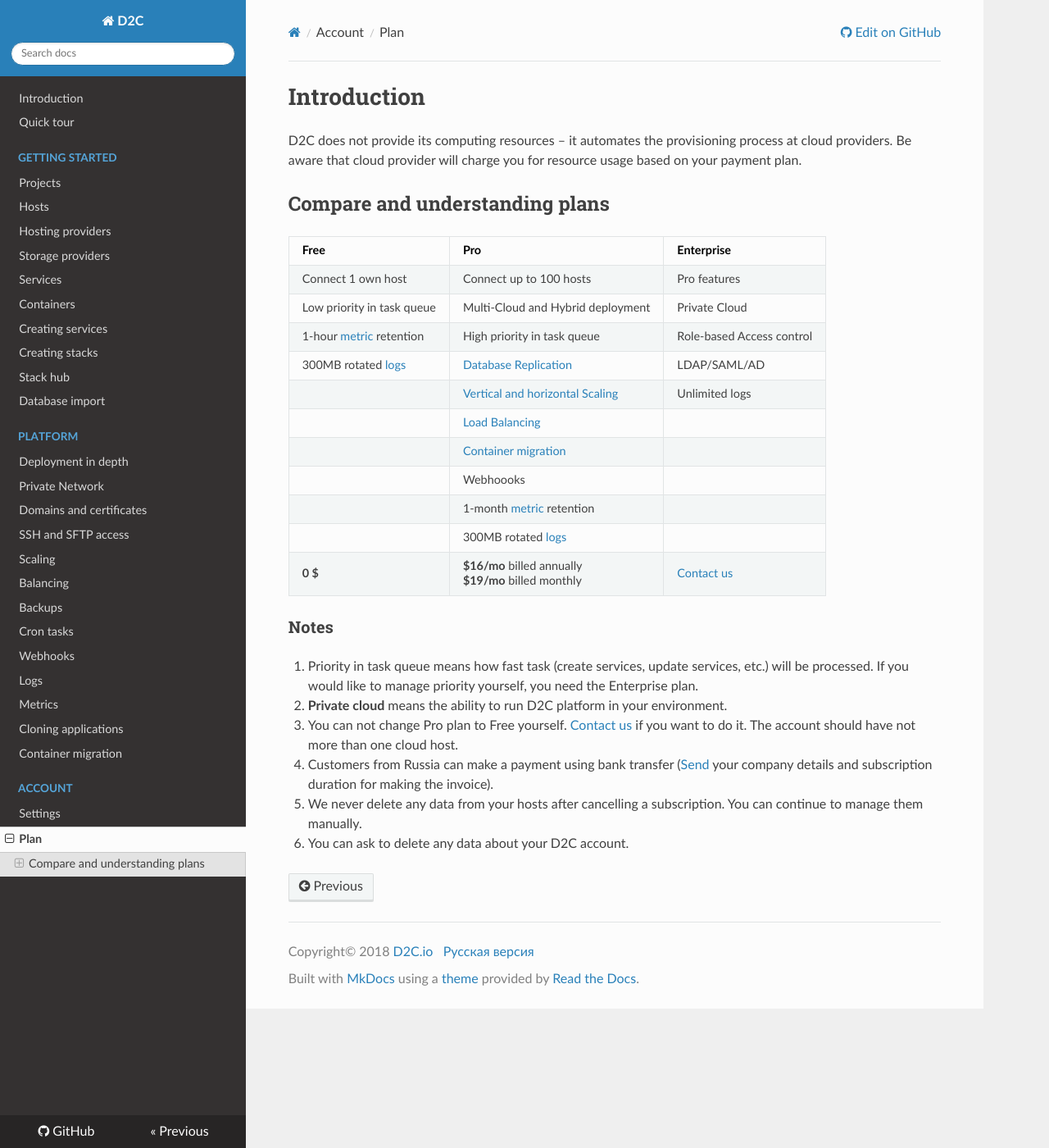
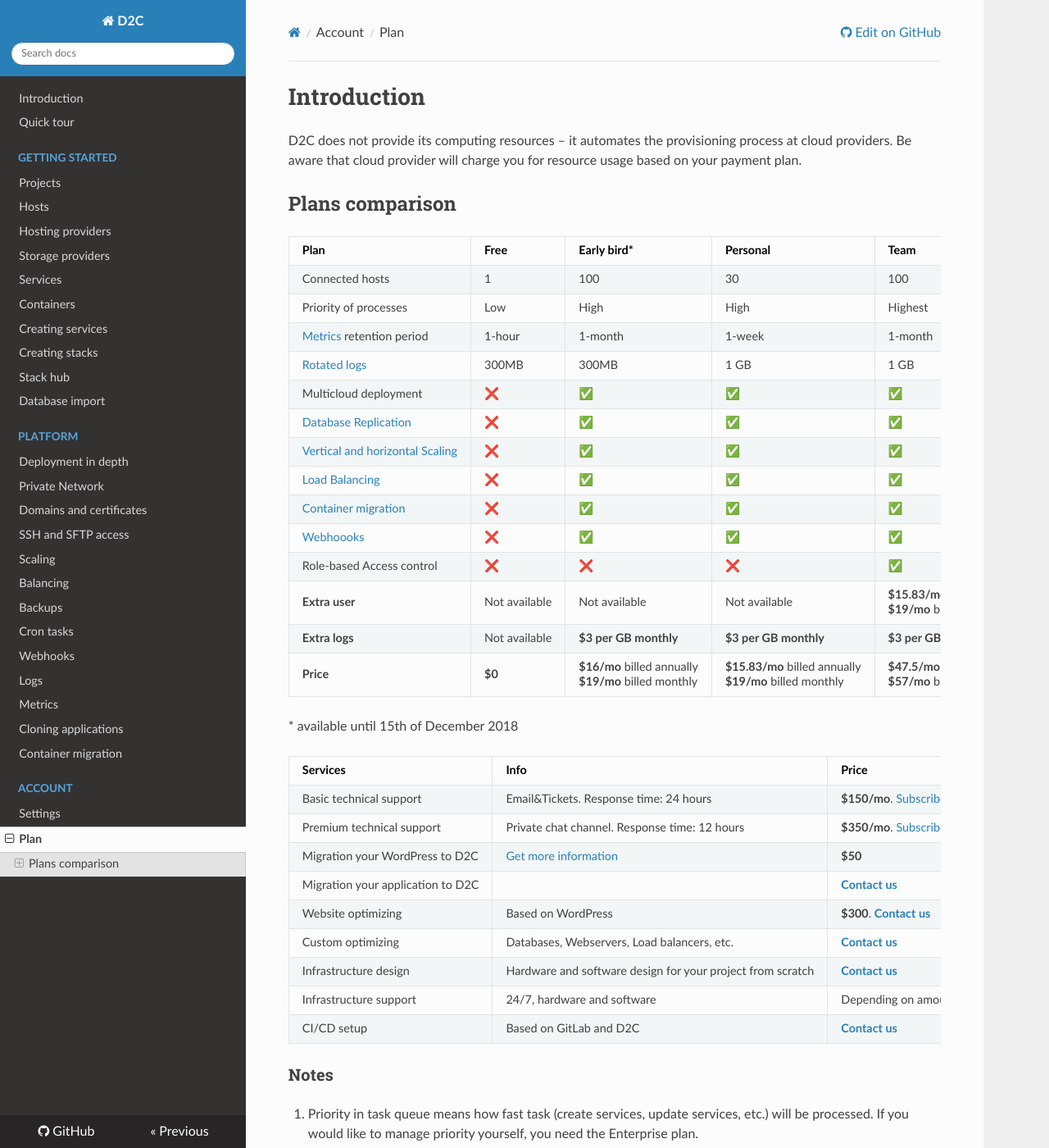
Before and after one commit to d2cio/docs, an MkDocs documentation site: the page built from docs/account/plan.md, in a window 1280 px wide and 1400 px high. Shown: the whole window at 82% size. Built offline with MkDocs 1.6.1, drawn with Linux system fonts in a browser that asks for light colours; nearby versions of some CDN libraries; old or Windows-style settings are respelled for this version of MkDocs; some of the changed text lies outside the part shown.

Commit message:
edited plan and settings pages

```diff
--- a/docs/account/plan.md
+++ b/docs/account/plan.md
@@ -2,28 +2,45 @@
 
 D2C does not provide its computing resources – it automates the provisioning process at cloud providers. Be aware that cloud provider will charge you for resource usage based on your payment plan.
 
-## Compare and understanding plans
+## Plans comparison
 
-Free                                          | Pro                                                      | Enterprise
-:-------------------------------------------- | :------------------------------------------------------- | :----------------------------------
-Connect 1 own host                            | Connect up to 100 hosts                                  | Pro features
-Low priority in task queue                    | Multi-Cloud and Hybrid deployment                        | Private Cloud
-1-hour [metric](/platform/metrics/) retention | High priority in task queue                              | Role-based Access control
-300MB rotated [logs](/platform/logs/)         | [Database Replication](/platform/scaling/)               | LDAP/SAML/AD
-                                              | [Vertical and horizontal Scaling](/platform/scaling/)    | Unlimited logs
-                                              | [Load Balancing](/platform/balancing/)                   |
-                                              | [Container migration](/platform/migration/)              |
-                                              | Webhoooks                                                |
-                                              | 1-month [metric](/platform/metrics/) retention           |
-                                              | 300MB rotated [logs](/platform/logs/)                    |
-**0 $**                                       | **$16/mo** billed annually<br>**$19/mo** billed monthly  | [Contact us](mailto:support@d2c.io)
+Plan                                                  | Free          | Early bird*   | Personal | Team
+:---------------------------------------------------- |-------------- | ---------      | -----    | ----
+Connected hosts                                       | 1             | 100            | 30       |100
+Priority of processes                                 | Low           | High           | High     | Highest
+[Metrics](/platform/metrics/) retention period        | 1-hour        | 1-month        | 1-week   | 1-month
+[Rotated logs](/platform/logs/)                       | 300MB         | 300MB          | 1 GB     | 1 GB
+Multicloud deployment                                 | ❌             | ✅              | ✅        | ✅
+[Database Replication](/platform/scaling/)            | ❌             | ✅              | ✅        | ✅
+[Vertical and horizontal Scaling](/platform/scaling/) | ❌             | ✅              | ✅        | ✅
+[Load Balancing](/platform/balancing/)                | ❌             | ✅              | ✅        | ✅
+[Container migration](/platform/migration/)           | ❌             | ✅              | ✅        | ✅
+[Webhoooks](/platform/webhooks/)                      | ❌             | ✅              | ✅        | ✅
+Role-based Access control                             | ❌             | ❌              | ❌        | ✅
+**Extra user**                                        | Not available | Not available | Not available | **$15.83/mo** billed annually<br>**$19/mo** billed monthly
+**Extra logs**                                        | Not available | **$3 per GB monthly** | **$3 per GB monthly** | **$3 per GB monthly**
+**Price**                                             | **$0**        | **$16/mo** billed annually<br>**$19/mo** billed monthly | **$15.83/mo** billed annually<br>**$19/mo** billed monthly |  **$47.5/mo** billed annually<br>**$57/mo** billed monthly
+
+\* available until 15th of December 2018
+
+Services  | Info   |  Price
+--|---|--
+Basic technical support    | Email&Tickets. Response time: 24 hours                    | **$150/mo**. [Subscribe](https://pay.paddle.com/checkout/539534)
+Premium technical support  | Private chat channel. Response time: 12 hours             | **$350/mo**. [Subscribe](https://pay.paddle.com/checkout/539535)
+Migration your WordPress to D2C   | [Get more information](https://d2c.io/services/your-wordpress-site-migration-to-our-platform)    | **$50** |
+Migration your application to D2C  |                                         | [**Contact us**](mailto:support@d2c.io?subject=Migration your application to D2C)
+Website optimizing         | Based on WordPress                                        | **$300**. [**Contact us**](mailto:support@d2c.io?subject=WordPress optimizing)
+Custom optimizing          | Databases, Webservers, Load balancers, etc.               | [**Contact us**](mailto:support@d2c.io?subject=Custom optimizing)
+Infrastructure design      | Hardware and software design for your project from scratch | [**Contact us**](mailto:support@d2c.io?subject=Infrastructure design)
+Infrastructure support     | 24/7, hardware and software                       | Depending on amount of services/hosts. [**Contact us**](mailto:support@d2c.io?subject=Infrastructure support)
+CI/CD setup               | Based on GitLab and D2C                                           | [**Contact us**](mailto:support@d2c.io?subject=CI/CD setup)
+
 
 
 ### Notes
 
 1. Priority in task queue means how fast task (create services, update services, etc.) will be processed. If you would like to manage priority yourself, you need the Enterprise plan.
-2. **Private cloud** means the ability to run D2C platform in your environment.
-3. You can not change Pro plan to Free yourself. [Contact us](mailto:support@d2c.io) if you want to do it. The account should have not more than one cloud host.
-4. Customers from Russia can make a payment using bank transfer ([Send](mailto:support@d2c.io) your company details and subscription duration for making the invoice).
-5. We never delete any data from your hosts after cancelling a subscription. You can continue to manage them manually.
-6. You can ask to delete any data about your D2C account.
+2. Multicloud deployment - deploying applications to different cloud providers or own hosts.
+3. You can change paid plan to Free after your subscription is expired and automatically payment is canceled. The account should have not more than one cloud host.
+4. We never delete any data from your hosts after cancelling a subscription. You can continue to manage them manually.
+5. You can ask to delete any data about your D2C account.
```
Also changed, not shown: docs/account/settings.md (+12 -5 lines), docs/img/settings_keys.png (added), docs/img/settings_password.png, docs/img/settings_plan.png (added), docs/img/settings_providers.png (added).
